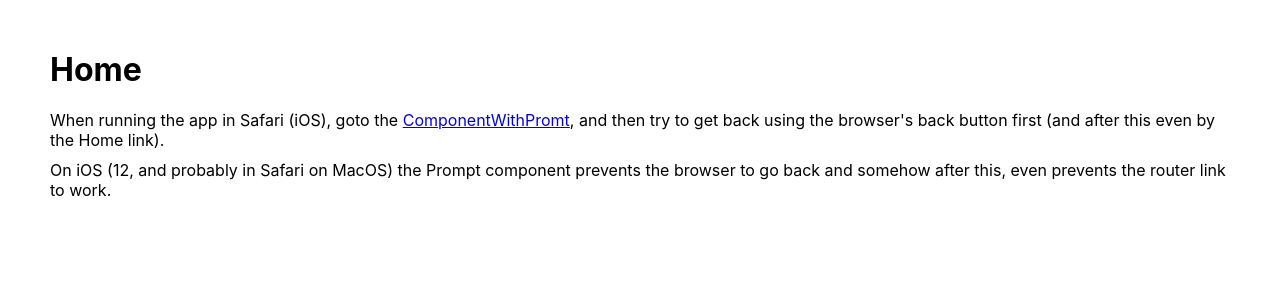
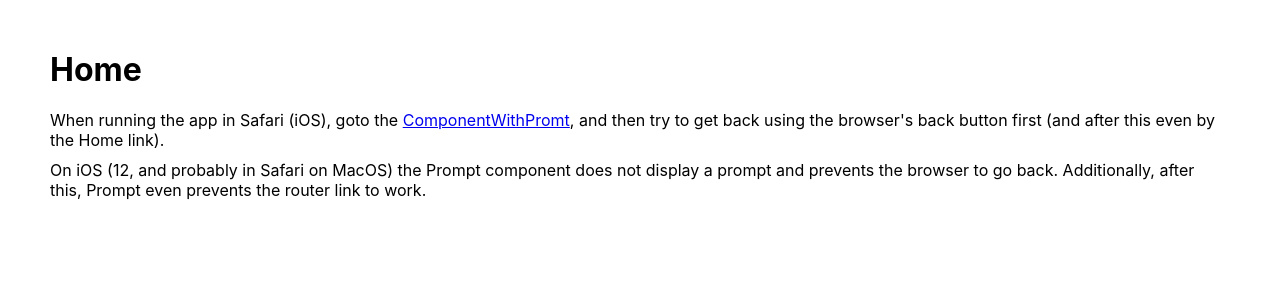
Before and after one commit to freeboarder42/react-router-safari-prompt-bug-demo, a React (Create React App) app: page / in a window 1280 px wide. Shown: the top 300 px of the page. Built offline with nearby package versions, Linux system fonts and the light colour scheme.

Commit message:
Updated the text on the Home component

```diff
--- a/package.json
+++ b/package.json
@@ -5,7 +5,7 @@
   "dependencies": {
     "react": "^16.8.2",
     "react-dom": "^16.8.2",
-    "react-router": "^4.3.1",
+    "react-router": "^ggit",
     "react-router-dom": "^4.3.1",
     "react-scripts": "2.1.5"
   },
--- a/src/Home.js
+++ b/src/Home.js
@@ -10,8 +10,8 @@ class Home extends Component {
             <h1>Home</h1>
             <div>When running the app in Safari (iOS), goto the <NavLink to="/pageWithPrompt">ComponentWithPromt</NavLink>, and then
                  try to get back using the browser's back button first (and after this even by the Home link).</div>
-            <div style={{marginTop: 10}}>On iOS (12, and probably in Safari on MacOS) the Prompt component prevents the browser to go
-                 back and somehow after this, even prevents the router link to work.</div>
+            <div style={{marginTop: 10}}>On iOS (12, and probably in Safari on MacOS) the Prompt component does not display a prompt and prevents the browser to go
+                 back. Additionally, after this, Prompt even prevents the router link to work.</div>
          </div>
       );
    }
```
